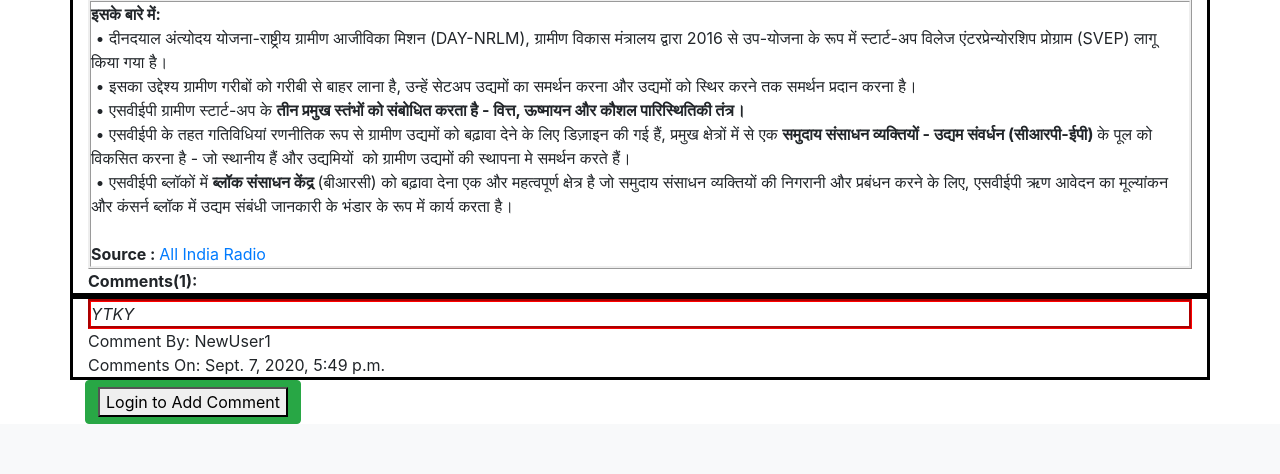
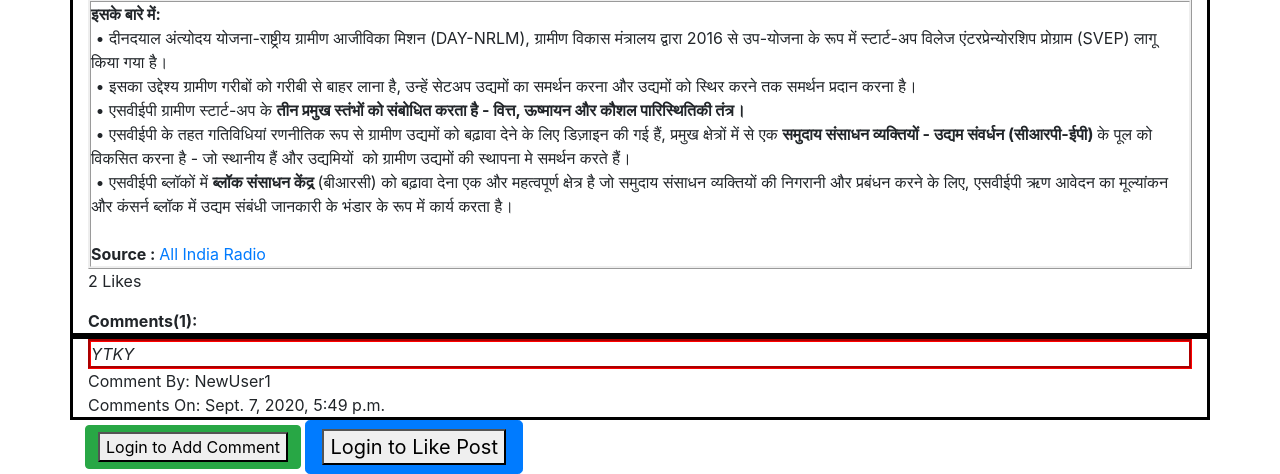
Before and after one commit to rohitthakurail/Blogapp, a Django app: page /post/28/ in a window 1280 px wide. Shown: the part 614-1088 px from the top of the page. Before the commit the page ends 1038 px from the top, so only its background shows below. Run offline with Django 3.2, Linux system fonts and the light colour scheme; data comes from the database, SQL or seed files in the repository; both versions use the stored data as it was after the commit; some libraries are stand-ins or nearby versions.

Commit message:
like post added

```diff
--- a/blogsite/blog/models.py
+++ b/blogsite/blog/models.py
@@ -7,6 +7,7 @@
 
 class CustomUser(AbstractUser):
     blocked = models.ManyToManyField('CustomUser',related_name='blocked_users',blank=True)
+    liked_posts = models.ManyToManyField('Post',related_name='liked_posts',blank=True)
 
     def __str__(self):
         return self.username
@@ -17,6 +18,7 @@
     title = models.CharField(max_length=250)
     text = models.TextField()
     date_created = models.DateTimeField(default=timezone.now)
+    liked_by = models.ManyToManyField('CustomUser',related_name='liked_by',blank=True)
     class Meta:
         ordering = ['-date_created']
 
--- a/blogsite/blog/templates/blog/post_detail.html
+++ b/blogsite/blog/templates/blog/post_detail.html
@@ -24,11 +24,25 @@
     <div class="date postdate">Posted On: {{post.date_created}}</div>
     {% if user.is_authenticated %}
     <div class="date postdate">Posted By: <a href="{% url 'blog:user_details' pk=post.author.pk %}"> {{ post.author.username }}</a></div>
+    {% if post in user.liked_posts.all %}
+    <a href="{%url 'blog:remove_like' pk=post.pk%}" class="btn btn-info btn-lg">
+          <span class="glyphicon glyphicon-thumbs-up"></span> Liked
+        </a>
+    {% else %}
+    <a href="{%url 'blog:like' pk=post.pk%}" class="btn btn-info btn-lg">
+          <span class="glyphicon glyphicon-thumbs-up"></span> Like
+        </a>
+    {% endif %}
     {% else %}
             <div class="date postdate">Posted By:{{ post.author.username }}</div>
     {% endif %}
     <div style="border-style:ridge">{{ post.text|safe }}</div>
-<strong>Comments({{ post.post_comments.all.count }}): </strong>
+    {% if post.liked_by.count <= 1 %}
+    <p>{{post.liked_by.count}} Like</p>
+    {% else %}
+    <p>{{post.liked_by.count}} Likes</p>
+    {% endif %}
+    <strong>Comments({{ post.post_comments.all.count }}): </strong>
 </div>
 
     {% for comment in post.post_comments.all %}
@@ -43,6 +57,7 @@
 
         <a class="btn btn-warning" href="{% url 'blog:comment_update' pk=comment.pk %}">Edit Your Comment</a>
         <a class="btn btn-danger" href="{% url 'blog:comment_delete' pk=comment.pk %}">Delete Comment</a>
+
     {% endifequal %}
         {% endif %}
 </div>
@@ -60,6 +75,7 @@
         <button class="btn btn-primary" type="submit">Post Comment</button>
     {% else %}
         <a class="btn btn-success" href="{% url 'login' %}?next={{request.path}}"><button>Login to Add Comment</button></a>
+        <a class="likebutton btn btn-primary btn-lg" href="{% url 'login' %}?next={{request.path}}"><button>Login to Like Post</button></a>
     </form>
     {% endif %}
 
--- a/blogsite/blog/templates/blog/post_list.html
+++ b/blogsite/blog/templates/blog/post_list.html
@@ -14,6 +14,11 @@
 
                 </div>
             </div>
+        {% if post.liked_by.count <= 1 %}
+    <p>{{post.liked_by.count}} Like</p>
+    {% else %}
+    <p>{{post.liked_by.count}} Likes</p>
+    {% endif %}
         <a href="{% url 'blog:post_detail' pk=post.pk %}">Comments: {{ post.post_comments.count }}</a>
 
     </div>
--- a/blogsite/blog/urls.py
+++ b/blogsite/blog/urls.py
@@ -16,7 +16,8 @@
     path('user/<pk>/',views.UserDetailView.as_view(),name='user_details'),
     path('block/<pk>',views.BlockUser,name='block_user'),
     path('unblock/<pk>',views.UnblockUser,name='unblock_user'),
-
+    path('post/<pk>/like/',views.like ,name='like'),
+    path('post/<pk>/removelike/',views.RemoveLike ,name='remove_like'),
 
 
 ]
--- a/blogsite/blog/views.py
+++ b/blogsite/blog/views.py
@@ -140,3 +140,22 @@
         user = CustomUser.objects.get(username=request.user)
         user.blocked.remove(user_id)
     return HttpResponseRedirect(reverse('blog:user_details',kwargs={'pk':user_id}))
+
+def like(request,pk):
+    post = get_object_or_404(Post,pk=pk)
+    post_id = post.pk
+    if request.method == 'GET':
+        user = CustomUser.objects.get(username=request.user)
+        user_id = user.pk
+        user.liked_posts.add(post_id)
+        post.liked_by.add(user_id)
+    return HttpResponseRedirect(reverse("blog:post_detail",kwargs={'pk':post_id}))
+def RemoveLike(request,pk):
+    post = get_object_or_404(Post,pk=pk)
+    post_id = post.pk
+    if request.method == 'GET':
+        user = CustomUser.objects.get(username=request.user)
+        user_id = user.pk
+        user.liked_posts.remove(post_id)
+        post.liked_by.remove(user_id)
+    return HttpResponseRedirect(reverse("blog:post_detail",kwargs={'pk':post_id}))
```
Also changed, not shown: blogsite/blog/migrations/0002_auto_20200907_2252.py (added), blogsite/db.sqlite3.
